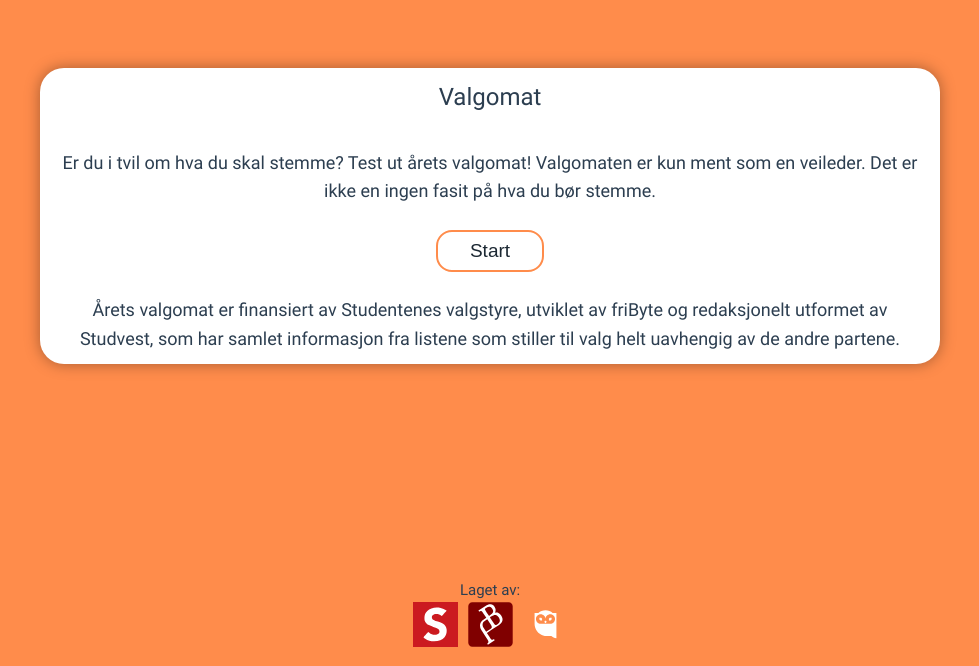
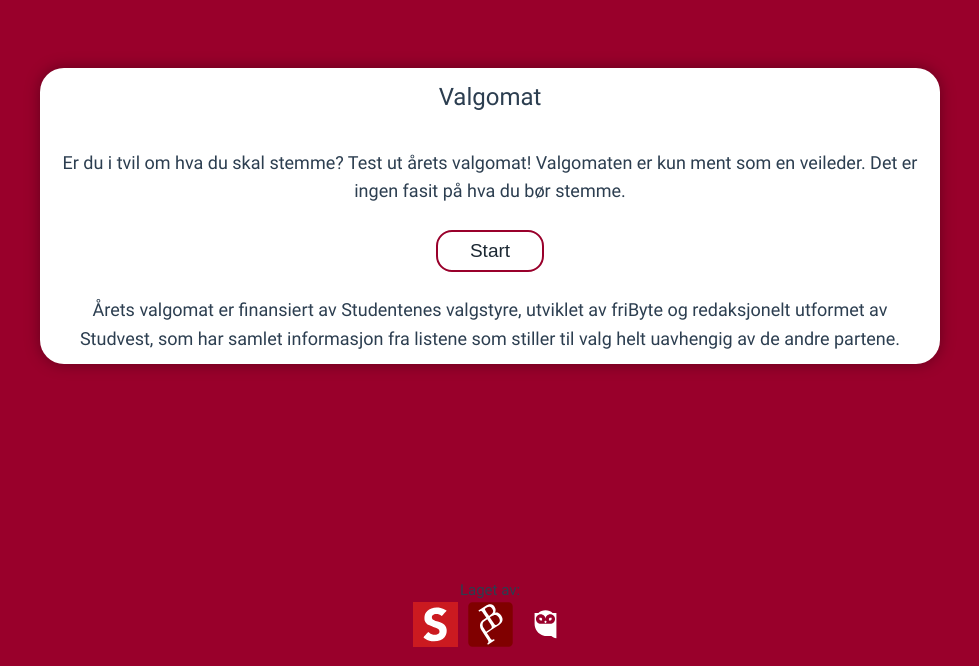
Before and after one commit to fribyte-code/valgomat, a Vue app: page / in a window 1280 px wide. Shown: the part 134-800 px from the top of the page, without its empty margins (150-1129 px from the left). Built offline with nearby package versions, Linux system fonts and the light colour scheme.

Commit message:
change theme color. fix typo

```diff
--- a/src/App.vue
+++ b/src/App.vue
@@ -42,7 +42,7 @@ const theme = computed(() => {
 });
 
 const themeCSS = computed(() => {
-  const css = { backgroundColor: "#ff8c4b", primary: "#ff8c4b" };
+  const css = { backgroundColor: "#99002b", primary: "#99002b" };
   console.debug(`Fetching theme based on url param 'tema': ${theme.value}`);
   if (theme.value == "studvest") {
     console.debug("Setting background color to white");
--- a/src/assets/base.css
+++ b/src/assets/base.css
@@ -24,7 +24,7 @@
 
 /* semantic color variables for this project */
 :root {
-  --primary: #ff8c4b;
+  --primary: #99002b;
   --color-background: var(--primary);
   --color-background-soft: var(--vt-c-white-soft);
   --color-background-mute: var(--vt-c-white-mute);
--- a/src/components/Forside.vue
+++ b/src/components/Forside.vue
@@ -26,8 +26,7 @@ function restart() {
       <h1 class="heading">Valgomat</h1>
       <p class="explainer-text">
         Er du i tvil om hva du skal stemme? Test ut årets valgomat! Valgomaten
-        er kun ment som en veileder. Det er ikke en ingen fasit på hva du bør
-        stemme.
+        er kun ment som en veileder. Det er ingen fasit på hva du bør stemme.
       </p>
       <br />
       <button class="button" @click="hasStarted = true">Start</button>
--- a/src/components/Resultat.vue
+++ b/src/components/Resultat.vue
@@ -96,6 +96,6 @@ const agreeMostWithParty = computed(() => orderedDistances.value[0][0]);
 }
 .aggreement-bar .percentage-bar {
   height: 100%;
-  background-color: #ff8c4b;
+  background-color: #99002b;
 }
 </style>
```
Also changed, not shown: src/assets/logos/SPUIB_LOGO_MARK_ORANGE.svg, 1 other file (tests, documents, lock files or other folders).
